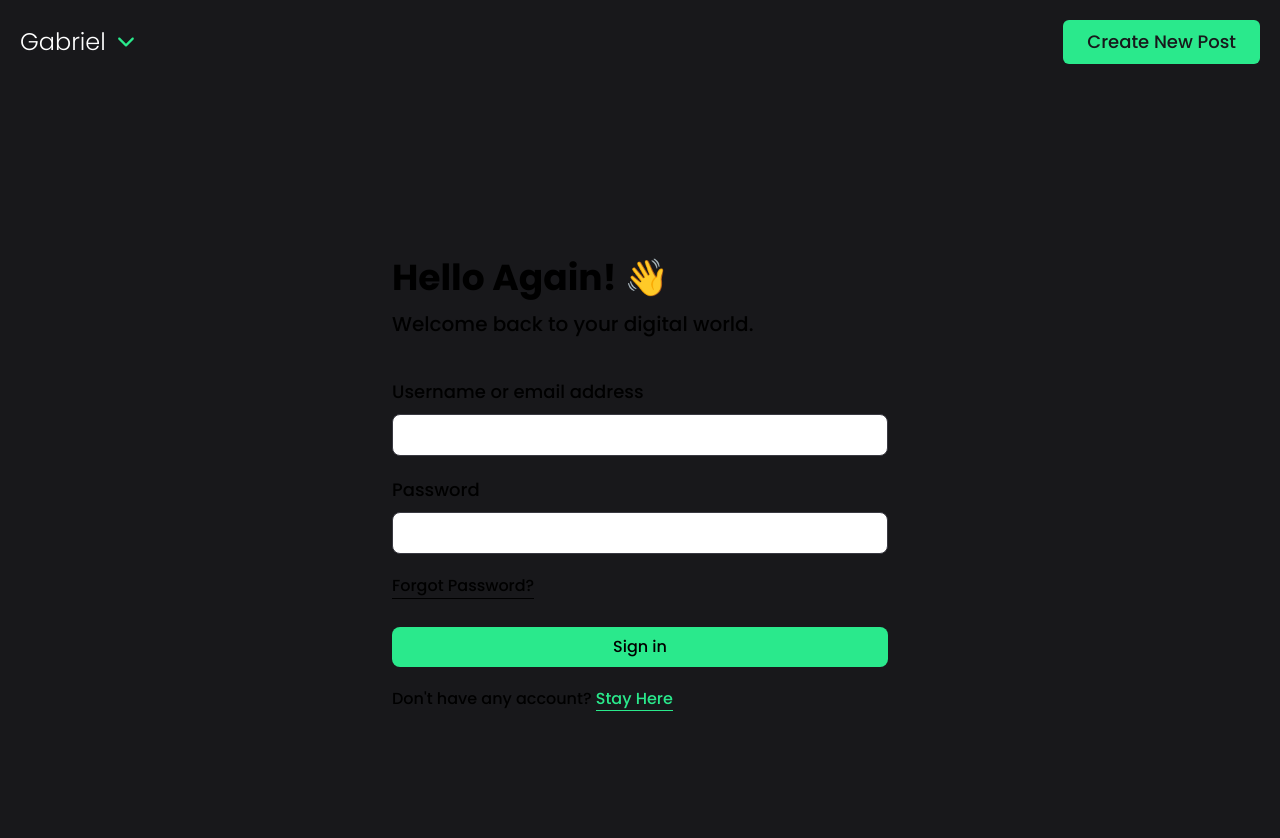
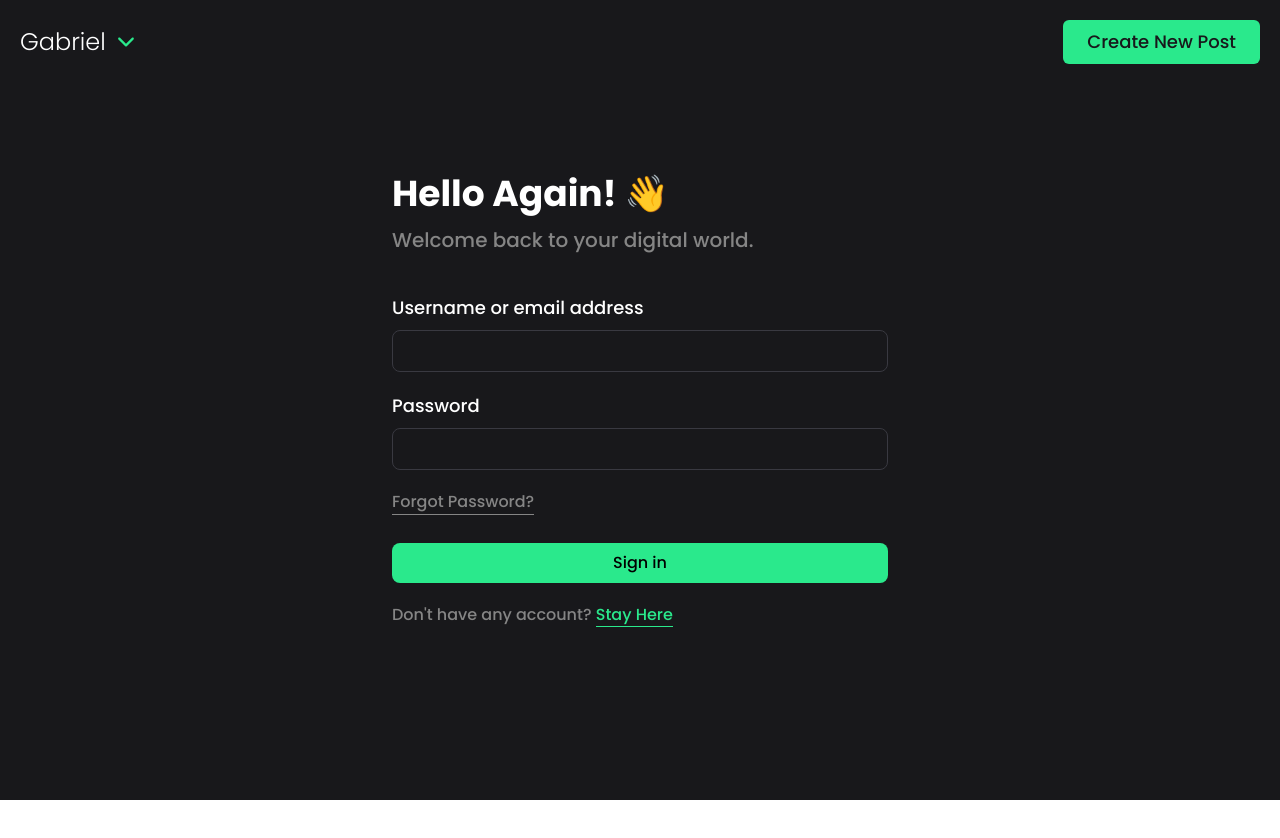
Before and after one commit to WebPerformer/next-task-manager, a Next.js app: page /login in a window 1280 px wide. Shown: the top 838 px of the page. After the commit the page ends 800 px from the top, so only its background shows below. Built offline with nearby package versions, Linux system fonts and the light colour scheme.

Commit message:
fixing merged itens

```diff
--- a/src/components/Header.tsx
+++ b/src/components/Header.tsx
@@ -2,7 +2,7 @@ import { IoIosArrowDown } from 'react-icons/io'
 
 export default function Header() {
   return (
-    <div className="w-full max-w-[100rem] p-5 m-auto flex items-center justify-between">
+    <div className="fixed w-full max-w-[100rem] p-5 m-auto flex items-center justify-between">
       <div className="flex items-center gap-2">
         <div className="text-2xl font-light text-light">Gabriel</div>
         <IoIosArrowDown className="text-2xl text-primary"/>
--- a/src/pages/index.tsx
+++ b/src/pages/index.tsx
@@ -2,7 +2,7 @@ import Card from "@/components/Card";
 
 export default function index() {
   return (
-    <div className="w-full max-w-[100rem] p-5 m-auto grid gap-4 sm:grid-cols-2 md:grid-cols-3">
+    <div className="w-full max-w-[100rem] p-5 m-auto grid gap-4 sm:grid-cols-2 md:grid-cols-3 pt-32">
       <Card/>
       <Card/>
       <Card/>
--- a/src/pages/login/index.tsx
+++ b/src/pages/login/index.tsx
@@ -13,21 +13,21 @@ export default function Login() {
   };
 
   return (
-    <div className="bg-[#18181B] flex justify-center items-center h-screen w-full">
+    <div className="bg-dark flex justify-center items-center h-screen w-full">
       <div className="flex flex-col gap-10 w-full max-w-xl px-5 sm:px-10">
         <div className="flex flex-col gap-3">
-          <h1 className="text-4xl text-white font-bold">Hello Again! 👋</h1>
-          <p className="text-xl text-gray-200">
+          <h1 className="text-4xl text-light font-bold">Hello Again! 👋</h1>
+          <p className="text-xl text-gray">
             Welcome back to your digital world.
           </p>
         </div>
         <form className="flex flex-col gap-5 w-full" onSubmit={handleSubmit}>
           <div className="flex flex-col gap-2 w-full">
-            <label className="text-lg text-white" htmlFor="email">
+            <label className="text-lg text-light" htmlFor="email">
               Username or email address
             </label>
             <input
-              className="py-2 px-4 text-white w-full rounded-lg bg-transparent border border-[#393941] focus:outline-none"
+              className="py-2 px-4 text-light w-full rounded-lg bg-dark border border-[#393941] focus:outline-none"
               type="email"
               name="email"
               id="email"
@@ -37,11 +37,11 @@ export default function Login() {
             />
           </div>
           <div className="flex flex-col gap-2 w-full">
-            <label className="text-lg text-white" htmlFor="password">
+            <label className="text-lg text-light" htmlFor="password">
               Password
             </label>
             <input
-              className="py-2 px-4 text-white w-full rounded-lg bg-transparent border border-[#393941] focus:outline-none"
+              className="py-2 px-4 text-light w-full rounded-lg bg-dark border border-[#393941] focus:outline-none"
               type="password"
               name="password"
               id="password"
@@ -51,7 +51,7 @@ export default function Login() {
             />
           </div>
           <Link
-            className="text-base text-gray-200 border-b w-fit"
+            className="text-base text-gray border-b w-fit"
             href={"#"}
             passHref
           >
@@ -65,7 +65,7 @@ export default function Login() {
               Sign in
             </button>
           </div>
-          <p className="text-base text-gray-200">
+          <p className="text-base text-gray">
             Don't have any account?{" "}
             <Link
               className="text-[#2AE98C] border-b border-[#2AE98C]"
```
